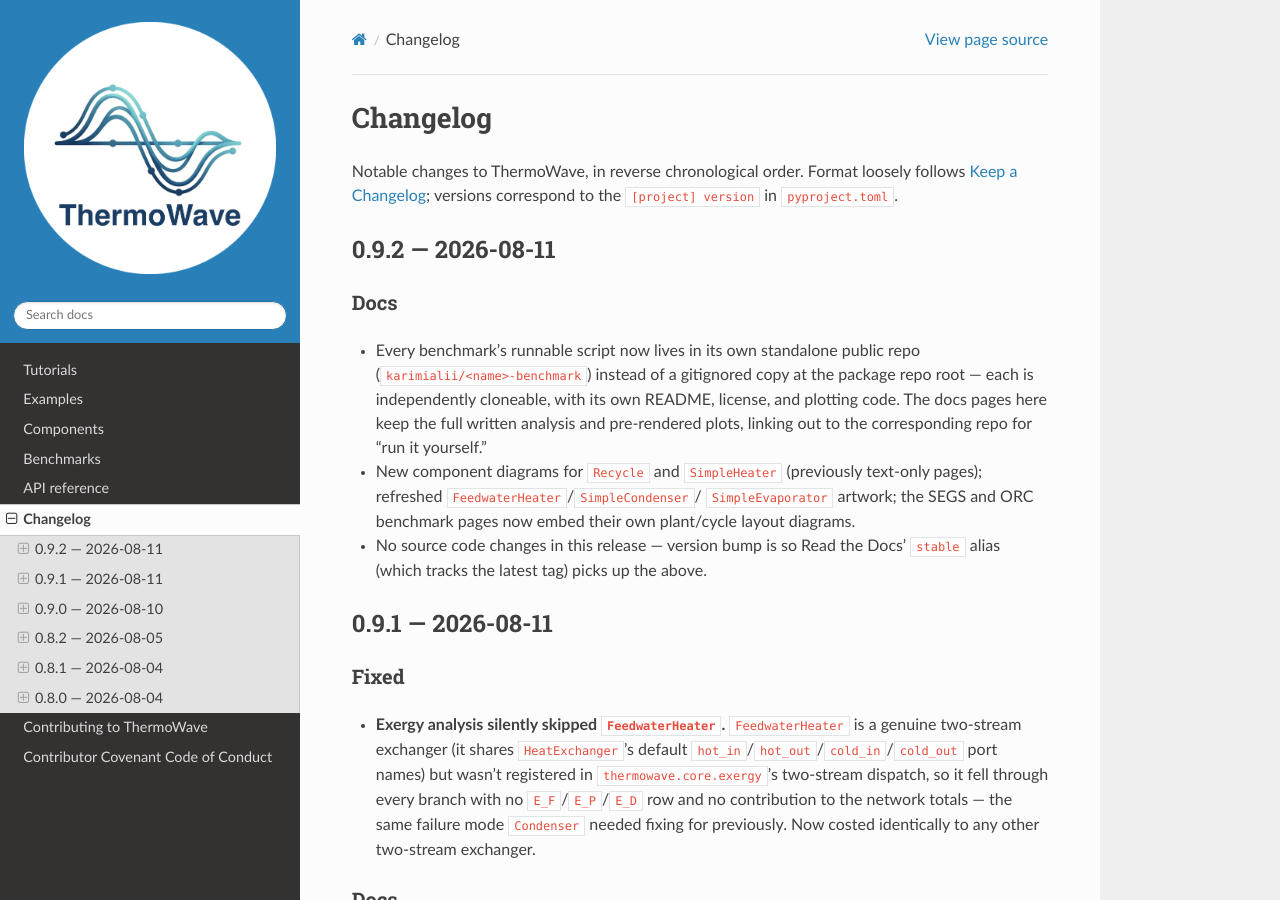
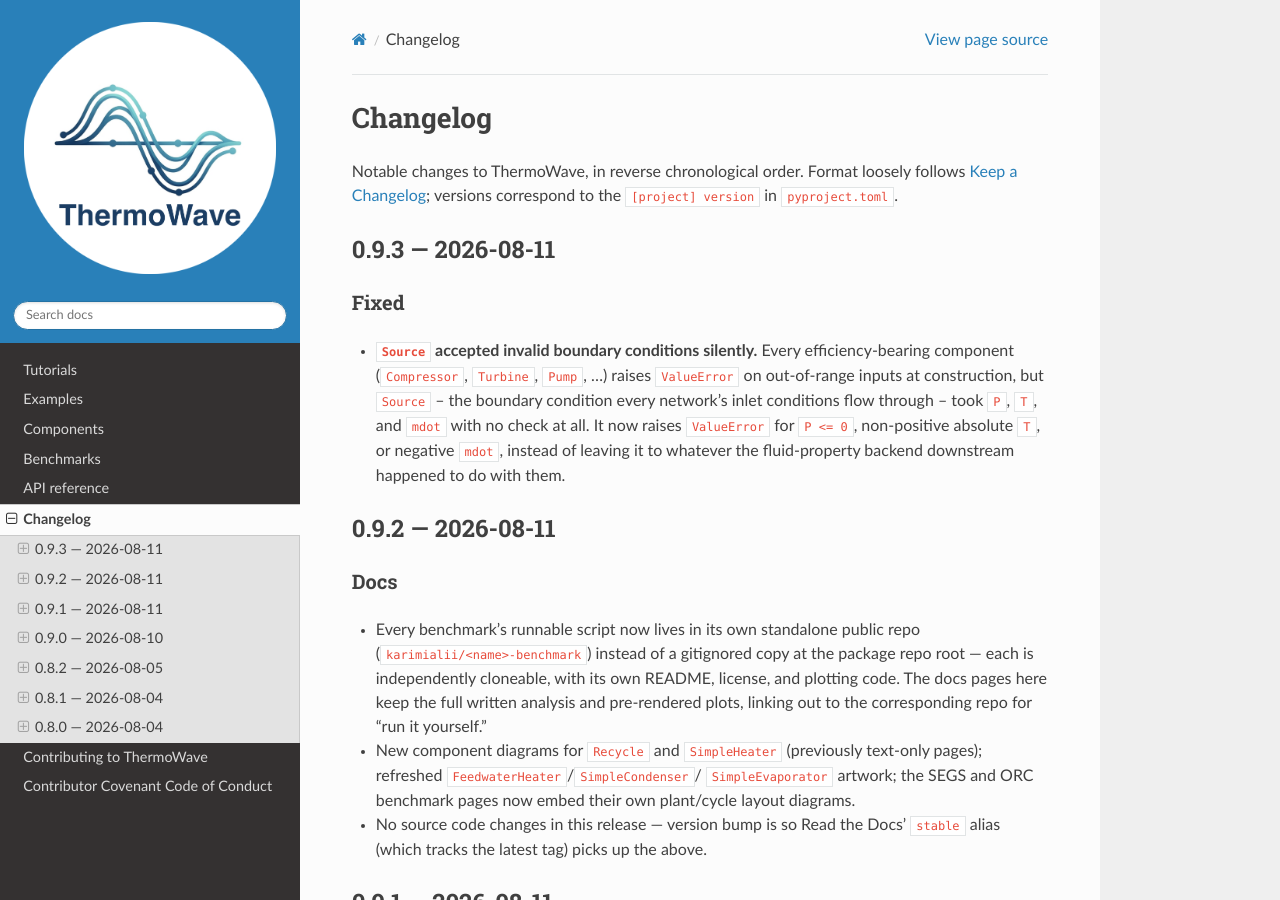
Before and after one commit to karimialii/ThermoWave, a Sphinx documentation site: the page built from docs/changelog.md, in a window 1280 px wide and 900 px high. Built offline with Sphinx 7.4.7 and the Read the Docs theme 3.1.0, drawn with Linux system fonts in a browser that asks for light colours.

Commit message:
Release 0.9.3: validate Source's P/T/mdot at construction, version bump
Co-Authored-By: Claude Sonnet 5 <noreply@anthropic.com>

```diff
--- a/docs/changelog.md
+++ b/docs/changelog.md
@@ -3,6 +3,19 @@
 Notable changes to ThermoWave, in reverse chronological order. Format loosely
 follows [Keep a Changelog](https://keepachangelog.com/en/1.1.0/); versions
 correspond to the `[project] version` in `pyproject.toml`.
+
+## 0.9.3 — 2026-08-11
+
+### Fixed
+
+- **`Source` accepted invalid boundary conditions silently.** Every
+  efficiency-bearing component (`Compressor`, `Turbine`, `Pump`, ...)
+  raises `ValueError` on out-of-range inputs at construction, but
+  `Source` -- the boundary condition every network's inlet conditions
+  flow through -- took `P`, `T`, and `mdot` with no check at all. It now
+  raises `ValueError` for `P <= 0`, non-positive absolute `T`, or
+  negative `mdot`, instead of leaving it to whatever the fluid-property
+  backend downstream happened to do with them.
 
 ## 0.9.2 — 2026-08-11
 
--- a/pyproject.toml
+++ b/pyproject.toml
@@ -4,7 +4,7 @@ build-backend = "setuptools.build_meta"
 
 [project]
 name = "thermowave"
-version = "0.9.2"
+version = "0.9.3"
 description = "A headless, 1D implicit thermodynamic network solver for steady-state thermal-fluid systems"
 readme = "README.md"
 license = { text = "MIT" }
--- a/src/thermowave/__init__.py
+++ b/src/thermowave/__init__.py
@@ -1,3 +1,3 @@
 """ThermoWave: a 1D implicit thermodynamic network solver."""
 
-__version__ = "0.9.2"
+__version__ = "0.9.3"
```
